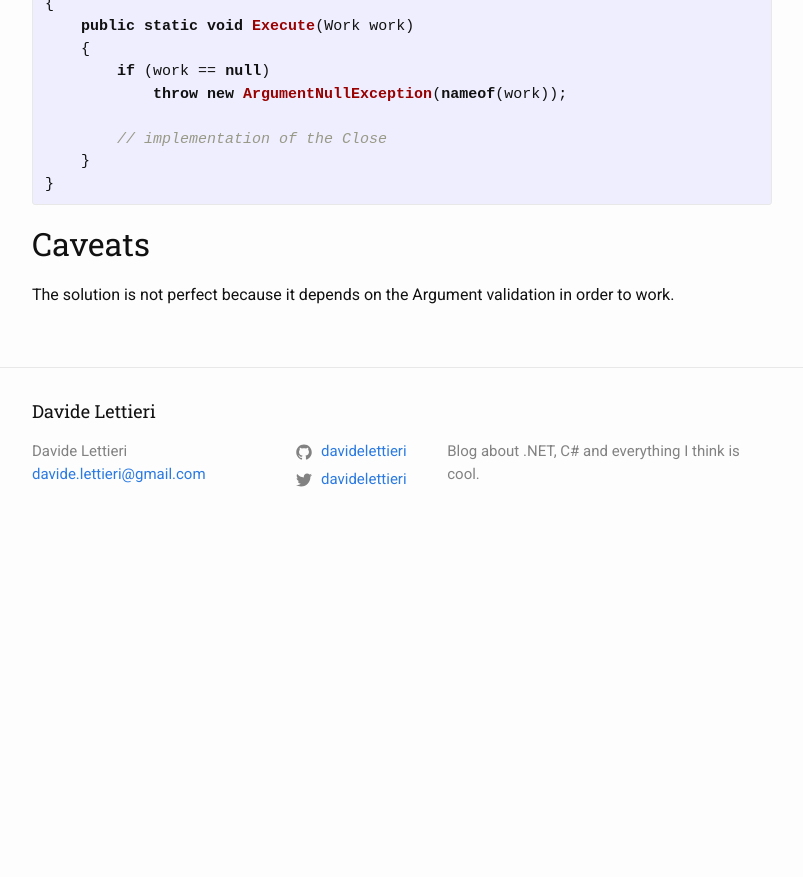
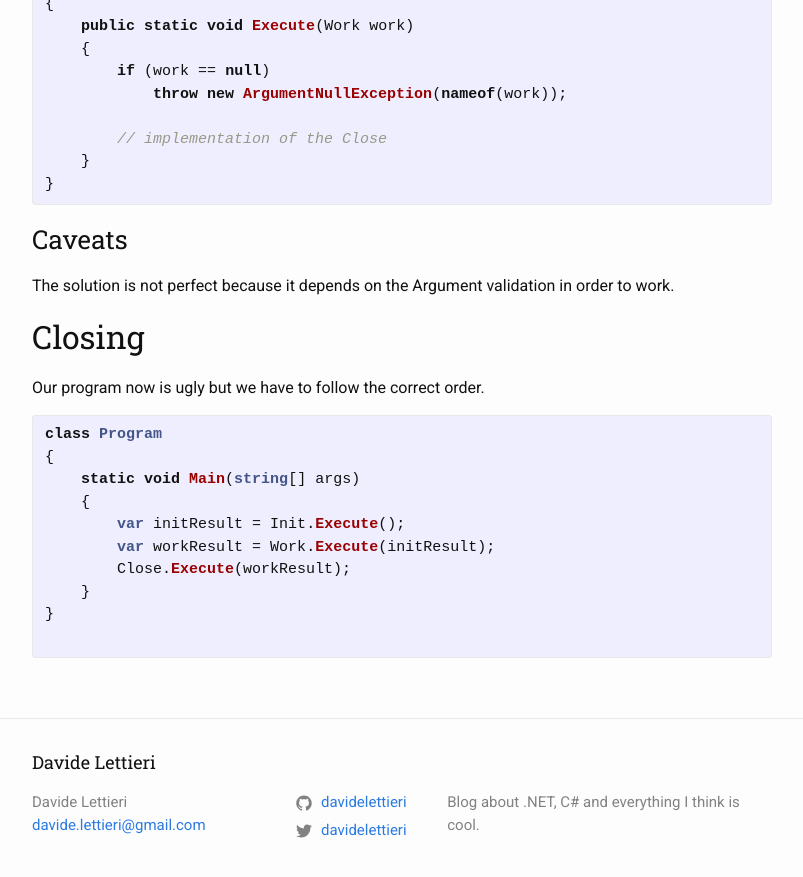
Before and after one commit to davidelettieri/davidelettieri.it, a Jekyll site: the page built from _posts/2017-10-22-execution-order.markdown, in a window 1280 px wide and 900 px high, scrolled down 2510 px. Shown: the top 877 px of the window, without its empty margins (238-1041 px from the left). Built offline with Jekyll 4.4.1, drawn with Linux system fonts in a browser that asks for light colours; before the commit the page ends 3059 px from its top, so only the background shows below that.

Commit message:
closing note for the post

```diff
--- a/_posts/2017-10-22-execution-order.markdown
+++ b/_posts/2017-10-22-execution-order.markdown
@@ -130,5 +130,22 @@ public class Close
 
 {% endhighlight %}
 
-## Caveats
+### Caveats
 The solution is not perfect because it depends on the Argument validation in order to work.
+
+## Closing
+Our program now is ugly but we have to follow the correct order.
+
+{% highlight c# %}
+
+class Program
+{
+    static void Main(string[] args)
+    {
+        var initResult = Init.Execute();
+        var workResult = Work.Execute(initResult);
+        Close.Execute(workResult);
+    }
+}
+
+{% endhighlight %}
```
